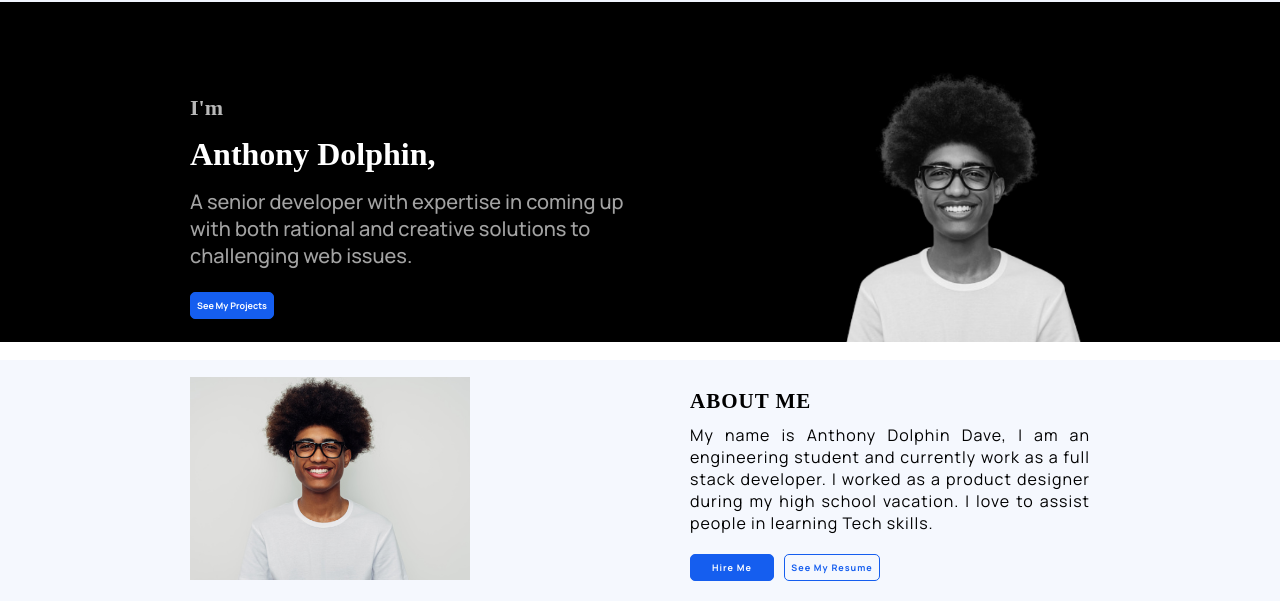
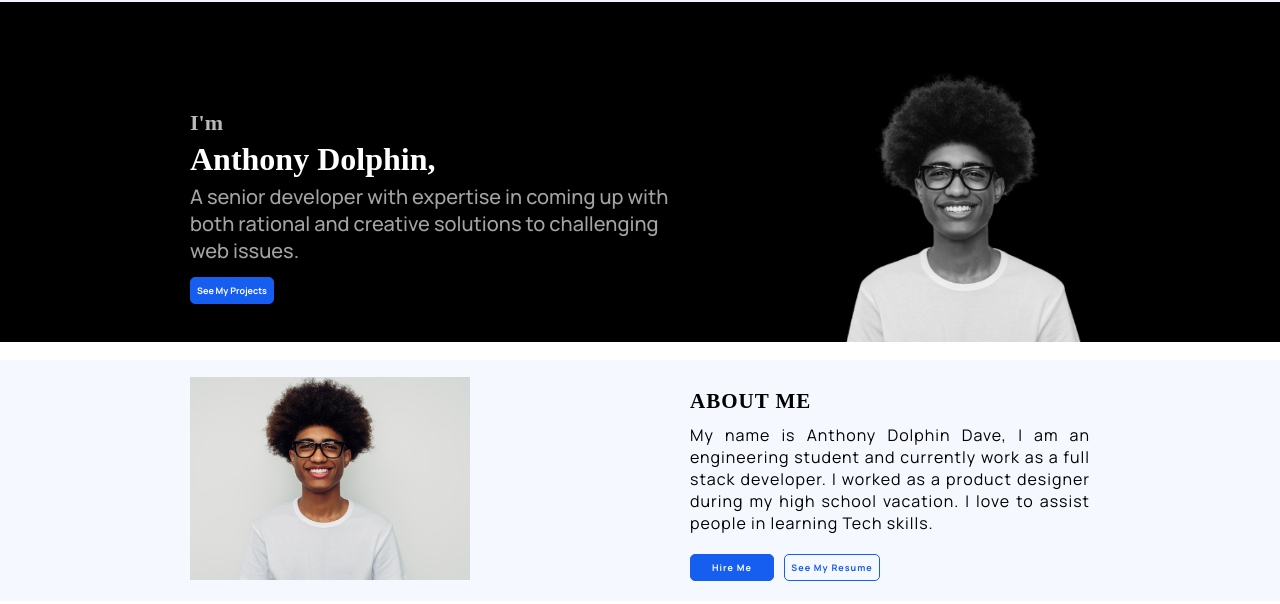
Before and after one commit to Salemori/bio-tjp, a plain HTML site: page index.html in a window 1280 px wide. Shown: the part 38-642 px from the top of the page. Drawn offline with Linux system fonts and the light colour scheme; a web font is replaced by a local one.

Commit message:
quick fix

```diff
--- a/style.css
+++ b/style.css
@@ -101,13 +101,9 @@ a {
 .content-left {
     display: flex;
     flex-direction: column;
-    gap: 15px;
-    width: 29rem;
-
+    gap: 5px;
+    width: 30rem;
 }
-/* .i-am, .name, .see-projects{
-    padding-bottom: 120px;
-} */
 .i-am {
     color: #B8B8B8;
     font-weight: 600;
```
